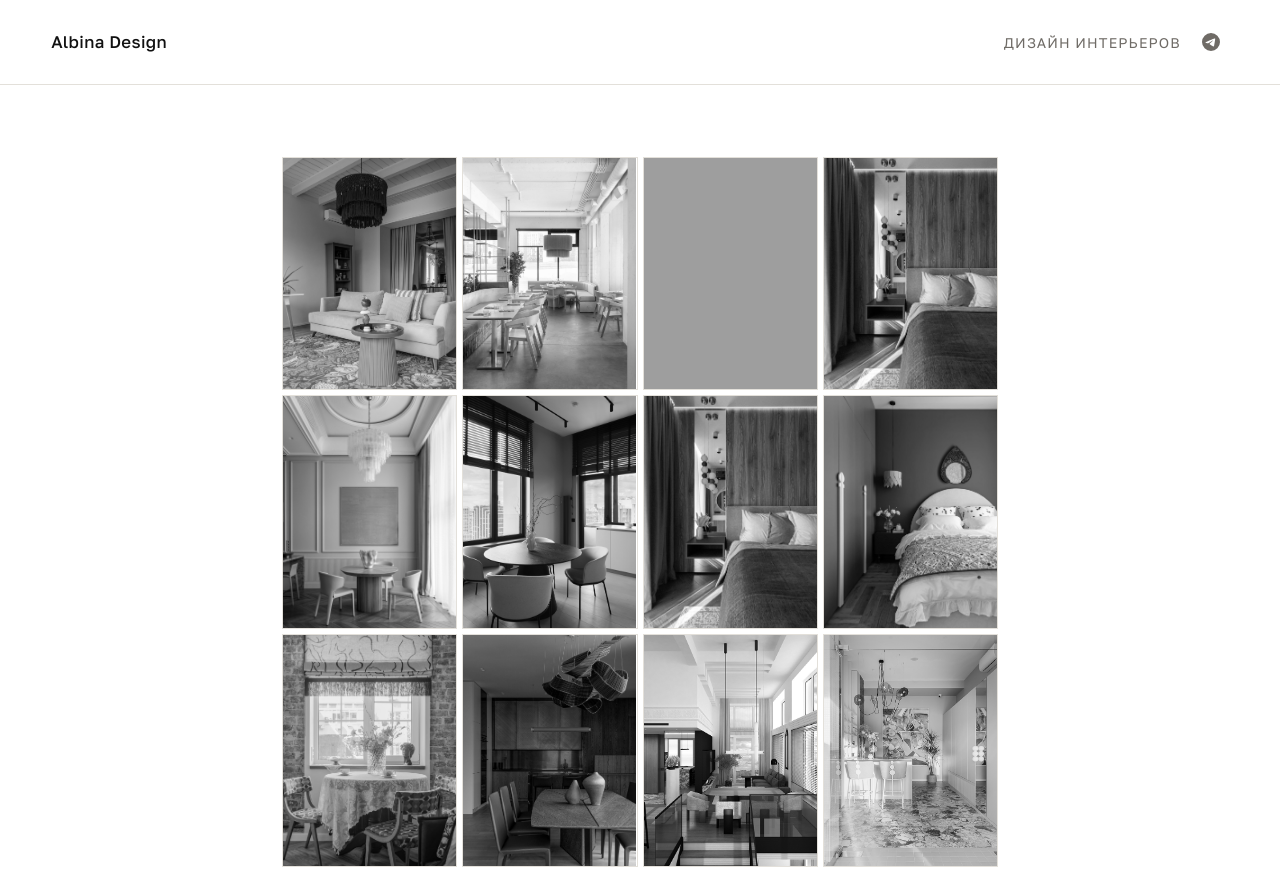
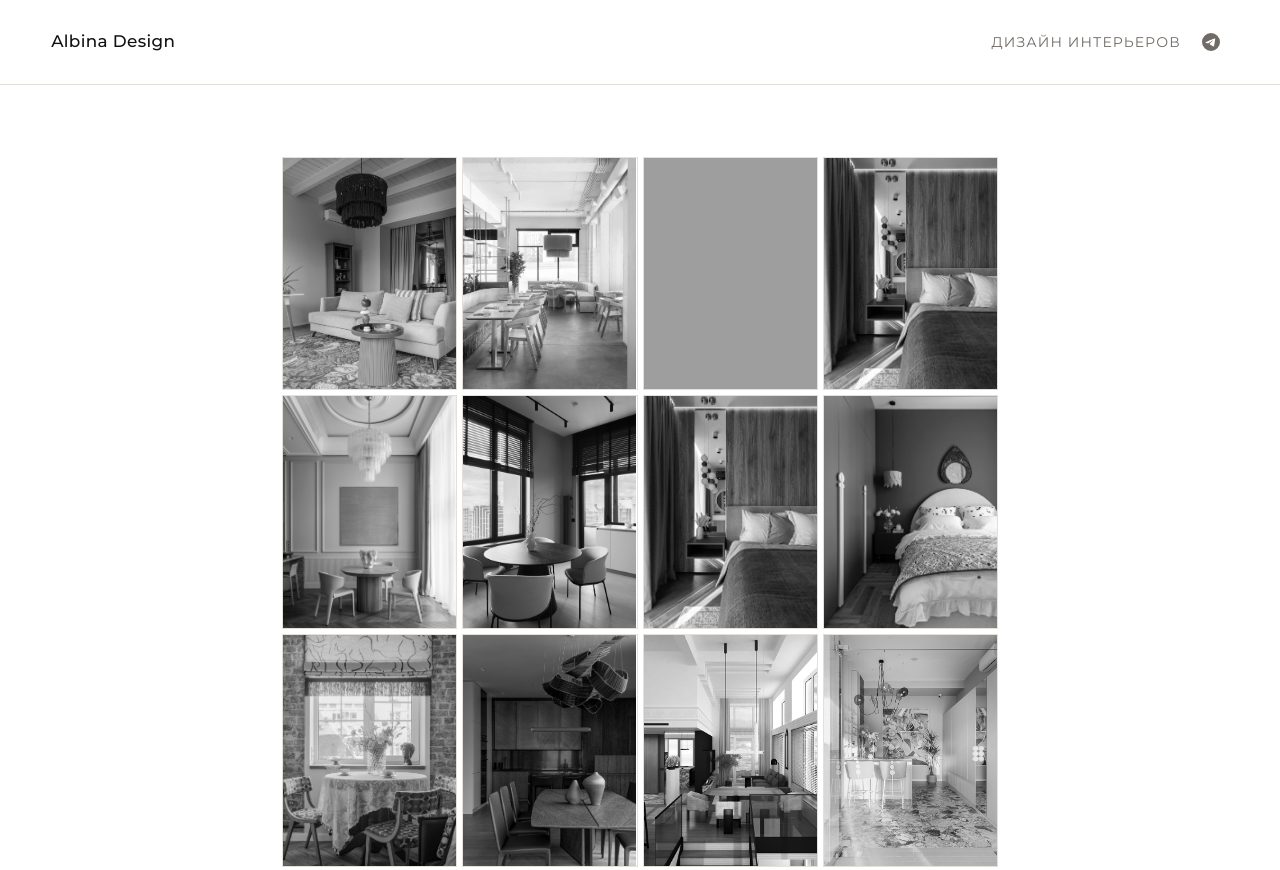
Before and after one commit to sharipovdotnet/albina.design, a website built with Vite: page index.html in a window 1280 px wide. Shown: the top 870 px of the page. Built offline with nearby package versions, Linux system fonts and the light colour scheme; grey boxes are pictures that could not be loaded.

Commit message:
Весь текст переведён на Montserrat
Fontsource-пакет golos-text заменён на montserrat (400 и 500), обновлён --font-sans.
Кириллица в пакете есть (montserrat-cyrillic-*-normal.woff2), внешних запросов нет.

```diff
--- a/package.json
+++ b/package.json
@@ -10,7 +10,7 @@
     "typecheck": "tsc --noEmit"
   },
   "devDependencies": {
-    "@fontsource/golos-text": "^5.3.0",
+    "@fontsource/montserrat": "^5.3.0",
     "typescript": "^7.0.2",
     "vite": "^8.3.3"
   }
--- a/src/styles/main.css
+++ b/src/styles/main.css
@@ -1,6 +1,6 @@
-/* Golos Text самохостится через Fontsource: woff2 лежат в сборке, внешних запросов нет. */
-@import "@fontsource/golos-text/400.css";
-@import "@fontsource/golos-text/500.css";
+/* Montserrat самохостится через Fontsource: woff2 лежат в сборке, внешних запросов нет. */
+@import "@fontsource/montserrat/400.css";
+@import "@fontsource/montserrat/500.css";
 
 @layer reset, tokens, base, layout, components;
 
@@ -38,7 +38,7 @@
     --line: #e3e0da;
     --media-empty: #f1efeb;
 
-    --font-sans: "Golos Text", system-ui, -apple-system, "Segoe UI", sans-serif;
+    --font-sans: "Montserrat", system-ui, -apple-system, "Segoe UI", sans-serif;
 
     --text-xs: clamp(0.8125rem, 0.79rem + 0.11vw, 0.875rem);
     --text-base: clamp(0.9375rem, 0.9rem + 0.19vw, 1.0625rem);
```
Also changed, not shown: README.md, 1 other file.
